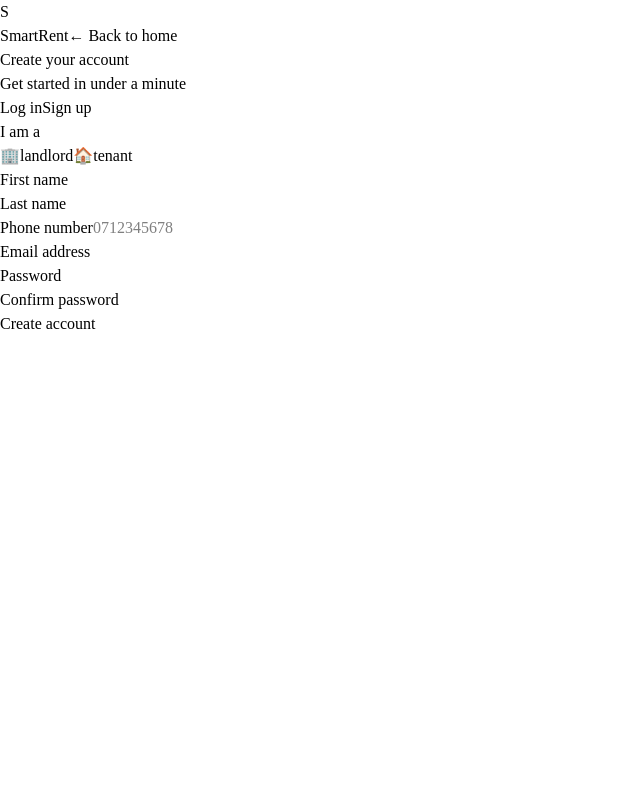
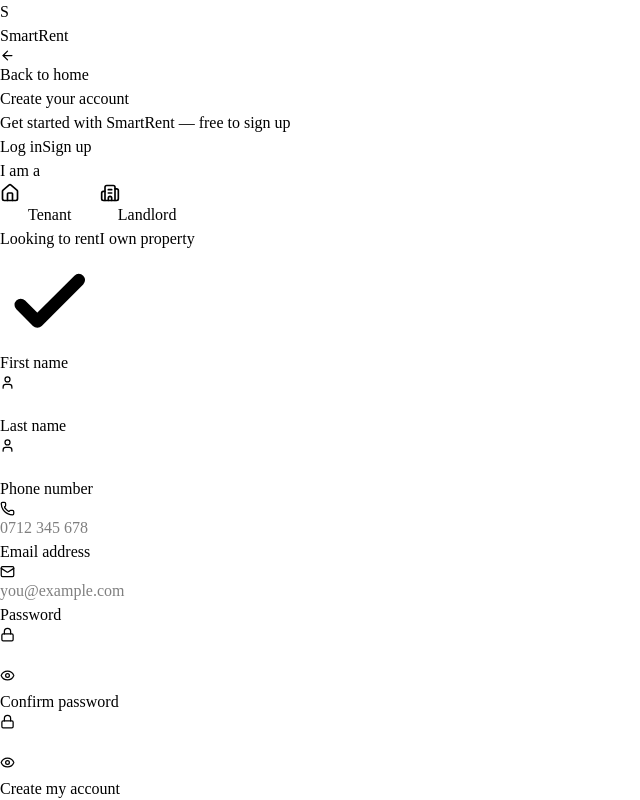
Before and after one commit to s1rcody69/smartrent-frontend, a React (Vite) app: page /login in a window 1280 px wide. Both pictures are taken after a click on the button "Sign up". Shown: the top 800 px of the page, without its empty margins (0-640 px from the left). Built offline with nearby package versions, Linux system fonts and the light colour scheme.

Commit message:
enhance AuthPage with new input fields and role selection, improve UI elements

```diff
--- a/src/pages/auth/AuthPage.jsx
+++ b/src/pages/auth/AuthPage.jsx
@@ -4,9 +4,48 @@
 import { useLoginMutation, useRegisterMutation } from '../../features/auth/authApi'
 import { setCredentials } from '../../features/auth/authSlice'
 import toast from 'react-hot-toast'
+import { Building2, Home, ArrowLeft, Eye, EyeOff, Phone, Mail, User, Lock } from 'lucide-react'
+
+const HERO_IMAGE = 'https://res.cloudinary.com/dpel6a1jf/image/upload/v1783193818/stacie-ong-iwgPK6SyM_c-unsplash_ydmzzu.jpg'
+
+function InputField({ label, icon: Icon, type = 'text', name, value, onChange, placeholder, required, minLength, rightElement }) {
+  return (
+    <div>
+      <label className="block text-xs font-semibold text-slate-500 uppercase tracking-wide mb-1.5">
+        {label}
+      </label>
+      <div className="relative">
+        {Icon && (
+          <div className="absolute left-3.5 top-1/2 -translate-y-1/2 text-slate-400">
+            <Icon size={15} />
+          </div>
+        )}
+        <input
+          type={type}
+          name={name}
+          value={value}
+          onChange={onChange}
+          placeholder={placeholder}
+          required={required}
+          minLength={minLength}
+          className={`w-full bg-slate-50 border border-slate-200 rounded-xl py-3 text-sm text-slate-900 placeholder-slate-400 focus:outline-none focus:ring-2 focus:ring-amber-500/30 focus:border-amber-500 transition-all ${
+            Icon ? 'pl-10' : 'pl-4'
+          } ${rightElement ? 'pr-11' : 'pr-4'}`}
+        />
+        {rightElement && (
+          <div className="absolute right-3.5 top-1/2 -translate-y-1/2">
+            {rightElement}
+          </div>
+        )}
+      </div>
+    </div>
+  )
+}
 
 function AuthPage() {
   const [mode, setMode] = useState('login')
+  const [showPassword, setShowPassword] = useState(false)
+  const [showConfirm, setShowConfirm] = useState(false)
   const navigate = useNavigate()
   const dispatch = useDispatch()
   const [login, { isLoading: loginLoading }] = useLoginMutation()
@@ -31,66 +70,81 @@
     if (err.data.error) return err.data.error
     if (err.data.detail) return err.data.detail
     const first = Object.values(err.data)[0]
-    return Array.isArray(first) ? first[0] : first
+    return Array.isArray(first) ? first[0] : String(first)
   }
 
   const handleSubmit = async (e) => {
     e.preventDefault()
     try {
-      const fn = mode === 'login' ? login : register
       const payload = mode === 'login'
         ? { email: form.email, password: form.password }
         : form
+      const fn = mode === 'login' ? login : register
       const res = await fn(payload).unwrap()
       dispatch(setCredentials(res))
-      toast.success(mode === 'login' ? 'Welcome back!' : 'Account created!')
+      toast.success(mode === 'login' ? 'Welcome back!' : 'Account created successfully!')
       redirectByRole(res.user.role)
     } catch (err) {
       toast.error(parseError(err))
     }
   }
 
+  const eyeButton = (show, toggle) => (
+    <button type="button" onClick={toggle} className="text-slate-400 hover:text-slate-600 transition-colors">
+      {show ? <EyeOff size={15} /> : <Eye size={15} />}
+    </button>
+  )
+
   return (
-    <div className="min-h-screen bg-slate-50 flex flex-col">
+    <div className="min-h-screen flex">
+
+      {/* Left — form panel */}
+      <div className="w-full lg:w-1/2 flex flex-col bg-white">
 
         {/* Top bar */}
-      <div className="px-6 py-5 flex items-center justify-between">
-        <Link to="/" className="flex items-center gap-2">
-          <div className="w-8 h-8 rounded-lg bg-slate-900 flex items-center justify-center">
-            <span className="text-amber-400 font-bold text-sm">S</span>
+        <div className="px-8 py-6 flex items-center justify-between border-b border-slate-100">
+          <Link to="/" className="flex items-center gap-2.5 group">
+            <div className="w-8 h-8 rounded-xl bg-amber-500 flex items-center justify-center shadow-md shadow-amber-500/30 group-hover:scale-105 transition-transform">
+              <span className="text-white font-black text-sm">S</span>
             </div>
-          <span className="font-bold text-slate-900">SmartRent</span>
+            <span className="font-bold text-slate-900 text-lg">SmartRent</span>
           </Link>
-        <Link to="/" className="text-sm text-slate-500 hover:text-slate-700">← Back to home</Link>
+          <Link to="/" className="flex items-center gap-1.5 text-slate-400 hover:text-slate-600 text-sm font-medium transition-colors">
+            <ArrowLeft size={15} />
+            Back to home
+          </Link>
         </div>
 
-      {/* Card */}
-      <div className="flex-1 flex items-center justify-center px-4 py-8">
+        {/* Form content */}
+        <div className="flex-1 flex items-center justify-center px-8 py-10">
           <div className="w-full max-w-md">
 
-          <div className="text-center mb-8">
-            <h1 className="text-2xl font-bold text-slate-900">
+            {/* Heading */}
+            <div className="mb-8">
+              <h1 className="text-3xl font-black text-slate-900 leading-tight">
                 {mode === 'login' ? 'Welcome back' : 'Create your account'}
               </h1>
-            <p className="text-slate-500 text-sm mt-1">
-              {mode === 'login' ? 'Log in to your SmartRent account' : 'Get started in under a minute'}
+              <p className="text-slate-500 text-sm mt-2">
+                {mode === 'login'
+                  ? 'Log in to your SmartRent account to continue'
+                  : 'Get started with SmartRent — free to sign up'}
               </p>
             </div>
 
-          <div className="bg-white rounded-2xl shadow-sm border border-slate-100 p-8">
-
-            {/* Toggle */}
-            <div className="flex bg-slate-100 rounded-xl p-1 mb-7">
-              {['login', 'register'].map((m) => (
+            {/* Mode toggle */}
+            <div className="flex bg-slate-100 rounded-2xl p-1 mb-8">
+              {[['login', 'Log in'], ['register', 'Sign up']].map(([m, label]) => (
                 <button
                   key={m}
                   type="button"
                   onClick={() => setMode(m)}
-                  className={`flex-1 py-2 rounded-lg text-sm font-medium transition-all ${
-                    mode === m ? 'bg-white text-slate-900 shadow-sm' : 'text-slate-500 hover:text-slate-700'
+                  className={`flex-1 py-2.5 rounded-xl text-sm font-semibold transition-all ${
+                    mode === m
+                      ? 'bg-white text-slate-900 shadow-sm'
+                      : 'text-slate-500 hover:text-slate-700'
                   }`}
                 >
-                  {m === 'login' ? 'Log in' : 'Sign up'}
+                  {label}
                 </button>
               ))}
             </div>
@@ -101,75 +155,151 @@
                 <>
                   {/* Role selector */}
                   <div>
-                    <label className="block text-xs font-semibold text-slate-500 uppercase tracking-wide mb-2">I am a</label>
+                    <label className="block text-xs font-semibold text-slate-500 uppercase tracking-wide mb-2">
+                      I am a
+                    </label>
                     <div className="grid grid-cols-2 gap-3">
-                      {['landlord', 'tenant'].map((r) => (
+                      {[
+                        { role: 'tenant', label: 'Tenant', desc: 'Looking to rent', Icon: Home },
+                        { role: 'landlord', label: 'Landlord', desc: 'I own property', Icon: Building2 },
+                      ].map(({ role, label, desc, Icon }) => (
                         <button
-                          key={r}
+                          key={role}
                           type="button"
-                          onClick={() => setForm({ ...form, role: r })}
-                          className={`py-3 px-4 rounded-xl border-2 text-sm font-medium text-left transition-all ${
-                            form.role === r
-                              ? 'border-amber-500 bg-amber-50 text-amber-800'
-                              : 'border-slate-200 text-slate-600 hover:border-slate-300'
+                          onClick={() => setForm({ ...form, role })}
+                          className={`relative p-4 rounded-2xl border-2 text-left transition-all ${
+                            form.role === role
+                              ? 'border-amber-500 bg-amber-50'
+                              : 'border-slate-200 hover:border-slate-300 bg-white'
                           }`}
                         >
-                          <span className="block text-base mb-0.5">{r === 'landlord' ? '🏢' : '🏠'}</span>
-                          <span className="capitalize">{r}</span>
+                          <Icon
+                            size={20}
+                            className={form.role === role ? 'text-amber-600' : 'text-slate-400'}
+                          />
+                          <p className={`font-bold text-sm mt-2 ${form.role === role ? 'text-amber-800' : 'text-slate-700'}`}>
+                            {label}
+                          </p>
+                          <p className={`text-xs mt-0.5 ${form.role === role ? 'text-amber-600' : 'text-slate-400'}`}>
+                            {desc}
+                          </p>
+                          {form.role === role && (
+                            <div className="absolute top-3 right-3 w-5 h-5 rounded-full bg-amber-500 flex items-center justify-center">
+                              <svg className="w-3 h-3 text-white" fill="none" viewBox="0 0 24 24" stroke="currentColor">
+                                <path strokeLinecap="round" strokeLinejoin="round" strokeWidth={3} d="M5 13l4 4L19 7" />
+                              </svg>
+                            </div>
+                          )}
                         </button>
                       ))}
                     </div>
                   </div>
 
                   <div className="grid grid-cols-2 gap-3">
-                    {[['first_name', 'First name'], ['last_name', 'Last name']].map(([name, label]) => (
-                      <div key={name}>
-                        <label className="block text-sm font-medium text-slate-700 mb-1">{label}</label>
-                        <input name={name} value={form[name]} onChange={handleChange} required
-                          className="w-full border border-slate-200 rounded-xl px-3.5 py-2.5 text-sm focus:outline-none focus:ring-2 focus:ring-amber-500 focus:border-transparent" />
-                      </div>
-                    ))}
+                    <InputField label="First name" icon={User} name="first_name" value={form.first_name} onChange={handleChange} required />
+                    <InputField label="Last name" icon={User} name="last_name" value={form.last_name} onChange={handleChange} required />
                   </div>
 
-                  <div>
-                    <label className="block text-sm font-medium text-slate-700 mb-1">Phone number</label>
-                    <input name="phone_number" value={form.phone_number} onChange={handleChange}
-                      placeholder="0712345678"
-                      className="w-full border border-slate-200 rounded-xl px-3.5 py-2.5 text-sm focus:outline-none focus:ring-2 focus:ring-amber-500 focus:border-transparent" />
-                  </div>
+                  <InputField
+                    label="Phone number"
+                    icon={Phone}
+                    name="phone_number"
+                    value={form.phone_number}
+                    onChange={handleChange}
+                    placeholder="0712 345 678"
+                  />
                 </>
               )}
 
-              <div>
-                <label className="block text-sm font-medium text-slate-700 mb-1">Email address</label>
-                <input type="email" name="email" value={form.email} onChange={handleChange} required
-                  className="w-full border border-slate-200 rounded-xl px-3.5 py-2.5 text-sm focus:outline-none focus:ring-2 focus:ring-amber-500 focus:border-transparent" />
-              </div>
+              <InputField
+                label="Email address"
+                icon={Mail}
+                type="email"
+                name="email"
+                value={form.email}
+                onChange={handleChange}
+                placeholder="you@example.com"
+                required
+              />
 
-              <div>
-                <label className="block text-sm font-medium text-slate-700 mb-1">Password</label>
-                <input type="password" name="password" value={form.password} onChange={handleChange} required minLength={8}
-                  className="w-full border border-slate-200 rounded-xl px-3.5 py-2.5 text-sm focus:outline-none focus:ring-2 focus:ring-amber-500 focus:border-transparent" />
-              </div>
+              <InputField
+                label="Password"
+                icon={Lock}
+                type={showPassword ? 'text' : 'password'}
+                name="password"
+                value={form.password}
+                onChange={handleChange}
+                required
+                minLength={8}
+                rightElement={eyeButton(showPassword, () => setShowPassword(!showPassword))}
+              />
 
               {mode === 'register' && (
-                <div>
-                  <label className="block text-sm font-medium text-slate-700 mb-1">Confirm password</label>
-                  <input type="password" name="confirm_password" value={form.confirm_password} onChange={handleChange} required minLength={8}
-                    className="w-full border border-slate-200 rounded-xl px-3.5 py-2.5 text-sm focus:outline-none focus:ring-2 focus:ring-amber-500 focus:border-transparent" />
-                </div>
+                <InputField
+                  label="Confirm password"
+                  icon={Lock}
+                  type={showConfirm ? 'text' : 'password'}
+                  name="confirm_password"
+                  value={form.confirm_password}
+                  onChange={handleChange}
+                  required
+                  minLength={8}
+                  rightElement={eyeButton(showConfirm, () => setShowConfirm(!showConfirm))}
+                />
               )}
 
               <button
                 type="submit"
                 disabled={isLoading}
-                className="w-full bg-slate-900 hover:bg-slate-800 text-white py-3 rounded-xl font-medium text-sm transition-colors disabled:opacity-50 mt-2"
+                className="w-full bg-slate-900 hover:bg-slate-800 text-white py-3.5 rounded-2xl font-bold text-sm transition-all disabled:opacity-50 shadow-lg shadow-slate-900/20 hover:shadow-slate-900/30 hover:-translate-y-0.5 active:translate-y-0 mt-2"
               >
                 {isLoading
                   ? (mode === 'login' ? 'Logging in...' : 'Creating account...')
-                  : (mode === 'login' ? 'Log in' : 'Create account')}
+                  : (mode === 'login' ? 'Log in to SmartRent' : 'Create my account')}
               </button>
             </form>
+
+            <p className="text-center text-xs text-slate-400 mt-6">
+              By continuing you agree to SmartRent's{' '}
+              <span className="text-slate-600 underline cursor-pointer">Terms of Service</span>
+            </p>
+          </div>
+        </div>
+      </div>
+
+      {/* Right — image panel (desktop only) */}
+      <div className="hidden lg:block lg:w-1/2 relative overflow-hidden">
+        <img
+          src={HERO_IMAGE}
+          alt="SmartRent property"
+          className="w-full h-full object-cover"
+        />
+        <div className="absolute inset-0 bg-linear-to-br from-slate-900/70 via-slate-900/40 to-transparent" />
+
+        {/* Overlay content */}
+        <div className="absolute inset-0 flex flex-col justify-end p-12">
+          <div className="bg-white/10 backdrop-blur-md border border-white/20 rounded-2xl p-6 max-w-sm">
+            <p className="text-white font-bold text-lg leading-snug mb-3">
+              "SmartRent made managing my 3 properties so much easier."
+            </p>
+            <div className="flex items-center gap-3">
+              <div className="w-9 h-9 rounded-full bg-amber-500 flex items-center justify-center">
+                <span className="text-white font-bold text-sm">J</span>
+              </div>
+              <div>
+                <p className="text-white text-sm font-semibold">James Kamau</p>
+                <p className="text-white/60 text-xs">Landlord, Nairobi</p>
+              </div>
+            </div>
+          </div>
+
+          <div className="mt-4 flex items-center gap-2">
+            {[1,2,3,4,5].map(i => (
+              <svg key={i} className="w-4 h-4 text-amber-400" fill="currentColor" viewBox="0 0 20 20">
+                <path d="M9.049 2.927c.3-.921 1.603-.921 1.902 0l1.07 3.292a1 1 0 00.95.69h3.462c.969 0 1.371 1.24.588 1.81l-2.8 2.034a1 1 0 00-.364 1.118l1.07 3.292c.3.921-.755 1.688-1.54 1.118l-2.8-2.034a1 1 0 00-1.175 0l-2.8 2.034c-.784.57-1.838-.197-1.539-1.118l1.07-3.292a1 1 0 00-.364-1.118L2.98 8.72c-.783-.57-.38-1.81.588-1.81h3.461a1 1 0 00.951-.69l1.07-3.292z" />
+              </svg>
+            ))}
+            <span className="text-white/70 text-xs ml-1">Trusted by 1,200+ tenants</span>
           </div>
         </div>
       </div>
--- a/src/pages/public/Landing.jsx
+++ b/src/pages/public/Landing.jsx
@@ -138,10 +138,7 @@
         {/* Hero content */}
         <div className="relative max-w-7xl mx-auto px-6 pb-28 w-full">
           <div className="max-w-2xl">
-            <div className="inline-flex items-center gap-2 bg-amber-500/15 border border-amber-500/30 rounded-full px-4 py-1.5 mb-6">
-              <div className="w-1.5 h-1.5 rounded-full bg-amber-400 animate-pulse" />
-              <span className="text-amber-300 text-xs font-semibold tracking-widest uppercase">Built for Kenya</span>
-            </div>
+
 
             <h1 className="text-5xl md:text-6xl lg:text-7xl font-black text-white leading-[1.05] tracking-tight mb-6">
               Elevating{' '}
```
Lines whose indentation alone changed are shown as unchanged.
